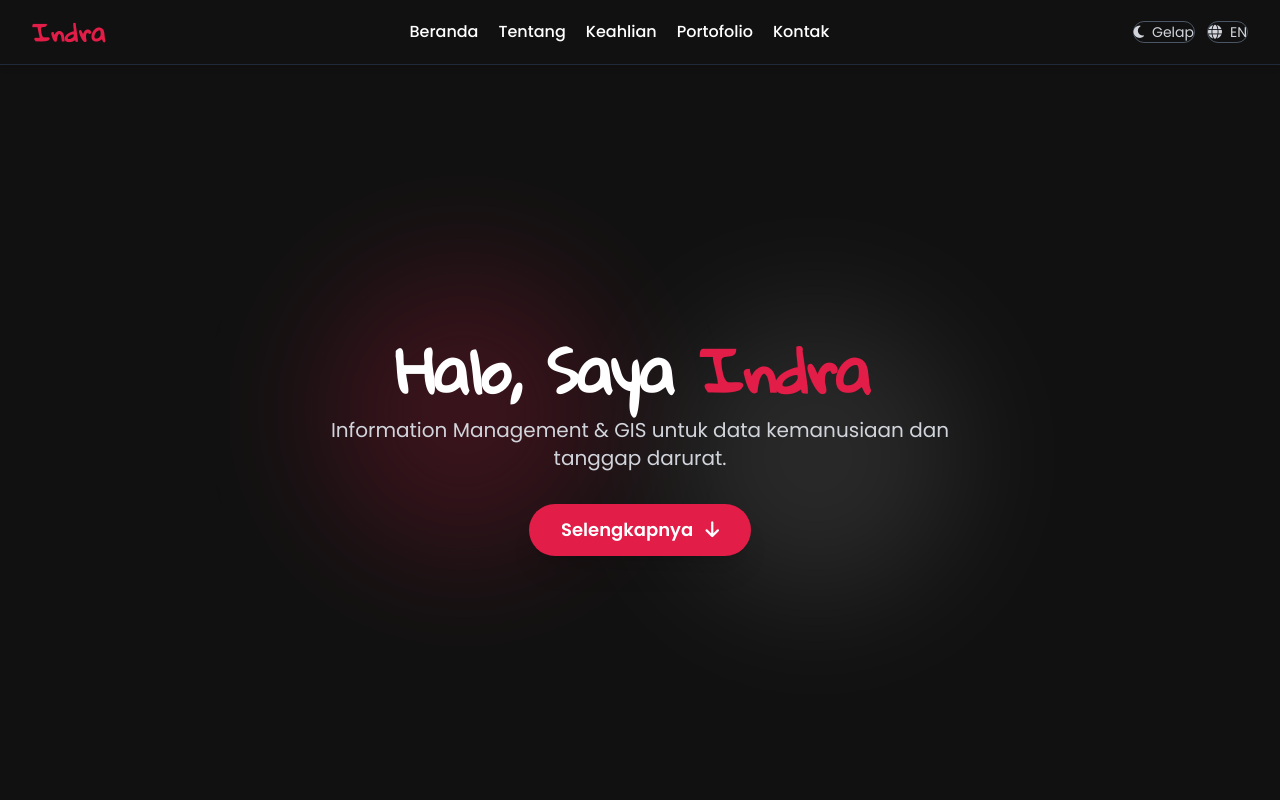
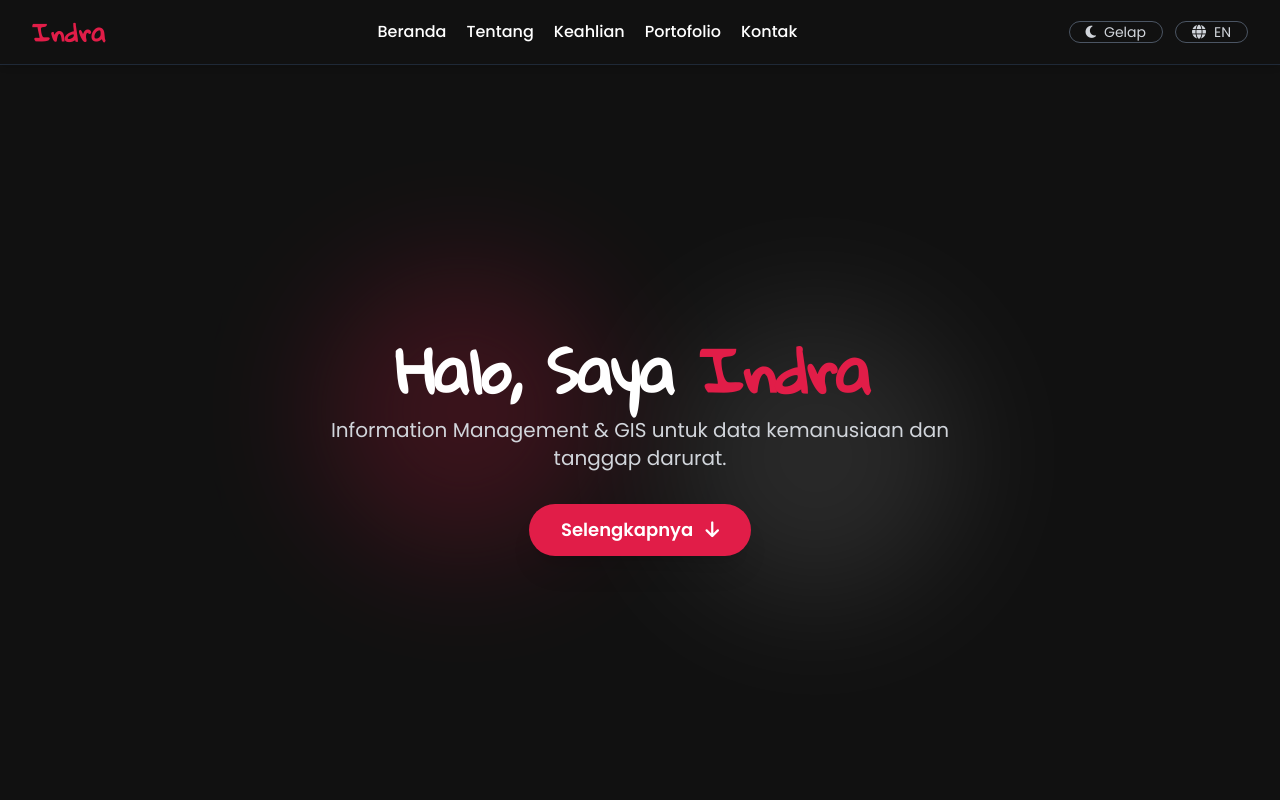
Before and after one commit to indrautomoputra/imora, a website: page index.html in a window 1280 px wide. Shown: the top 800 px of the page. Drawn offline with nearby package versions, Linux system fonts and the light colour scheme.

Commit message:
tambah padding tombol tema/bahasa

```diff
--- a/index.html
+++ b/index.html
@@ -32,8 +32,8 @@
         <a href="#kontak" class="text-text hover:text-accent transition whitespace-nowrap"><span data-i18n="nav.4">Kontak</span></a>
       </div>
       <div class="flex items-center gap-3">
-        <button onclick="toggleTheme()" class="flex items-center gap-2 text-xs sm:text-sm px-3 sm:px-4 py-1.5 rounded-full border border-gray-600 text-gray-300 hover:border-accent hover:text-accent transition shrink-0" id="theme-toggle" aria-label="Toggle theme"><i class="fas fa-moon"></i><span class="text-[10px] sm:text-xs" id="theme-label">Gelap</span></button>
-        <button onclick="switchLang()" class="flex items-center gap-2 text-xs sm:text-sm px-3 sm:px-4 py-1.5 rounded-full border border-gray-600 text-gray-300 hover:border-accent hover:text-accent transition shrink-0" id="lang-toggle" aria-label="Switch language"><i class="fas fa-globe"></i><span>EN</span></button>
+        <button onclick="toggleTheme()" class="flex items-center gap-2 text-xs sm:text-sm px-4 sm:px-5 py-2 rounded-full border border-gray-600 text-gray-300 hover:border-accent hover:text-accent transition shrink-0" id="theme-toggle" aria-label="Toggle theme"><i class="fas fa-moon"></i><span class="text-[10px] sm:text-xs" id="theme-label">Gelap</span></button>
+        <button onclick="switchLang()" class="flex items-center gap-2 text-xs sm:text-sm px-4 sm:px-5 py-2 rounded-full border border-gray-600 text-gray-300 hover:border-accent hover:text-accent transition shrink-0" id="lang-toggle" aria-label="Switch language"><i class="fas fa-globe"></i><span>EN</span></button>
         <button onclick="toggleMobileMenu()" class="md:hidden focus:outline-none p-1.5" aria-label="Toggle navigation menu">
           <svg id="hamburger-icon" xmlns="http://www.w3.org/2000/svg" class="w-6 h-6 text-text" fill="none" viewBox="0 0 24 24" stroke="currentColor"><path stroke-linecap="round" stroke-linejoin="round" stroke-width="2" d="M4 8h16M4 16h16"/></svg>
           <svg id="close-icon" xmlns="http://www.w3.org/2000/svg" class="w-6 h-6 text-text hidden" fill="none" viewBox="0 0 24 24" stroke="currentColor"><path stroke-linecap="round" stroke-linejoin="round" stroke-width="2" d="M6 18L18 6M6 6l12 12"/></svg>
```
